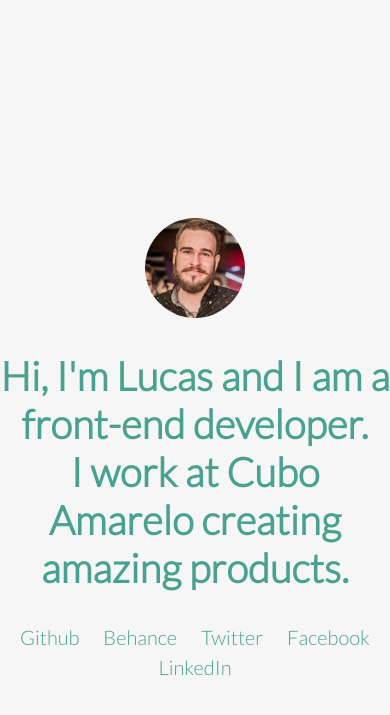
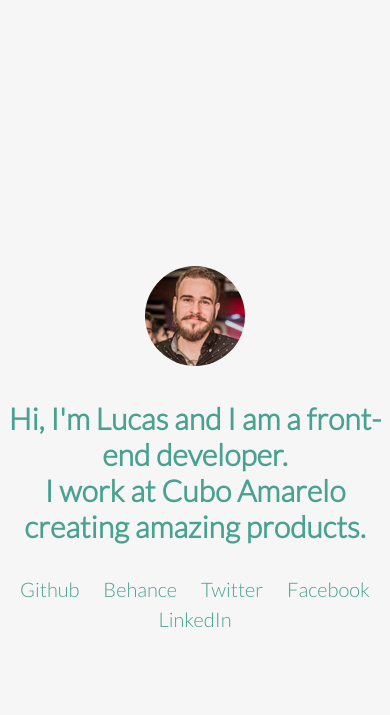
Before and after one commit to gedasilva/vilaboim.github.io, a Jekyll site: the page built from index.html, in a window 390 px wide. Shown: the top 715 px of the page. Built offline with Jekyll 4.4.1, drawn with Linux system fonts in a browser that asks for light colours.

Commit message:
Update README

```diff
--- a/_sass/_base.scss
+++ b/_sass/_base.scss
@@ -44,11 +44,6 @@ a {
   }
 }
 
-
-p {
-  font-size: $base-font-size;
-}
-
 h1 {
   margin: 0;
   font-size: 4em;
@@ -59,3 +54,18 @@ h1 {
     text-decoration: none;
   }
 }
+
+p {
+  font-size: $base-font-size;
+}
+
+// Responsive
+@media (max-width: 480px) {
+	h1 {
+		font-size: 3em;
+	}
+
+	p {
+		font-size: 1.4em;
+	}
+}
```
Also changed, not shown: _posts/2015-08-14-welcome-to-jekyll.markdown (line endings or trailing spaces).
